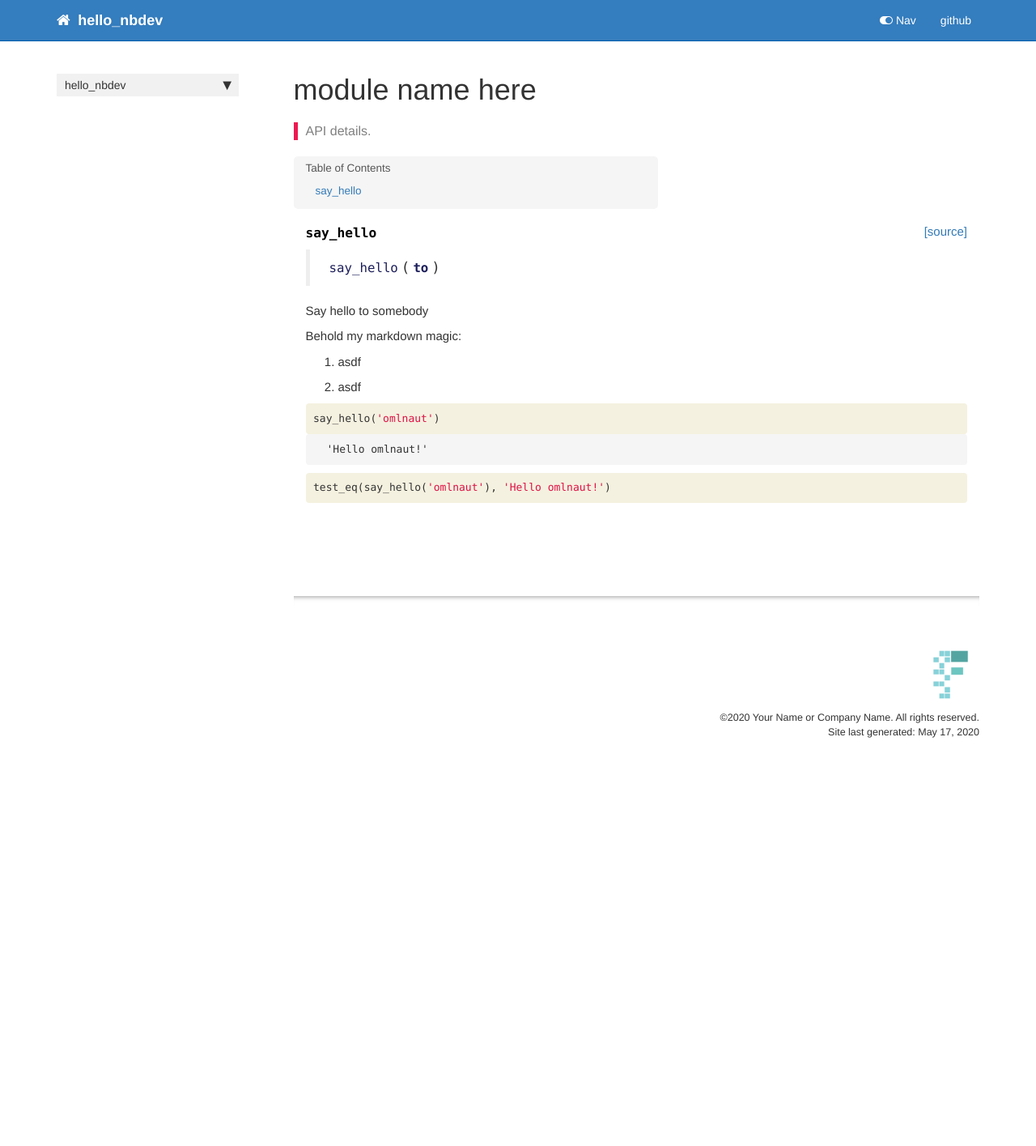
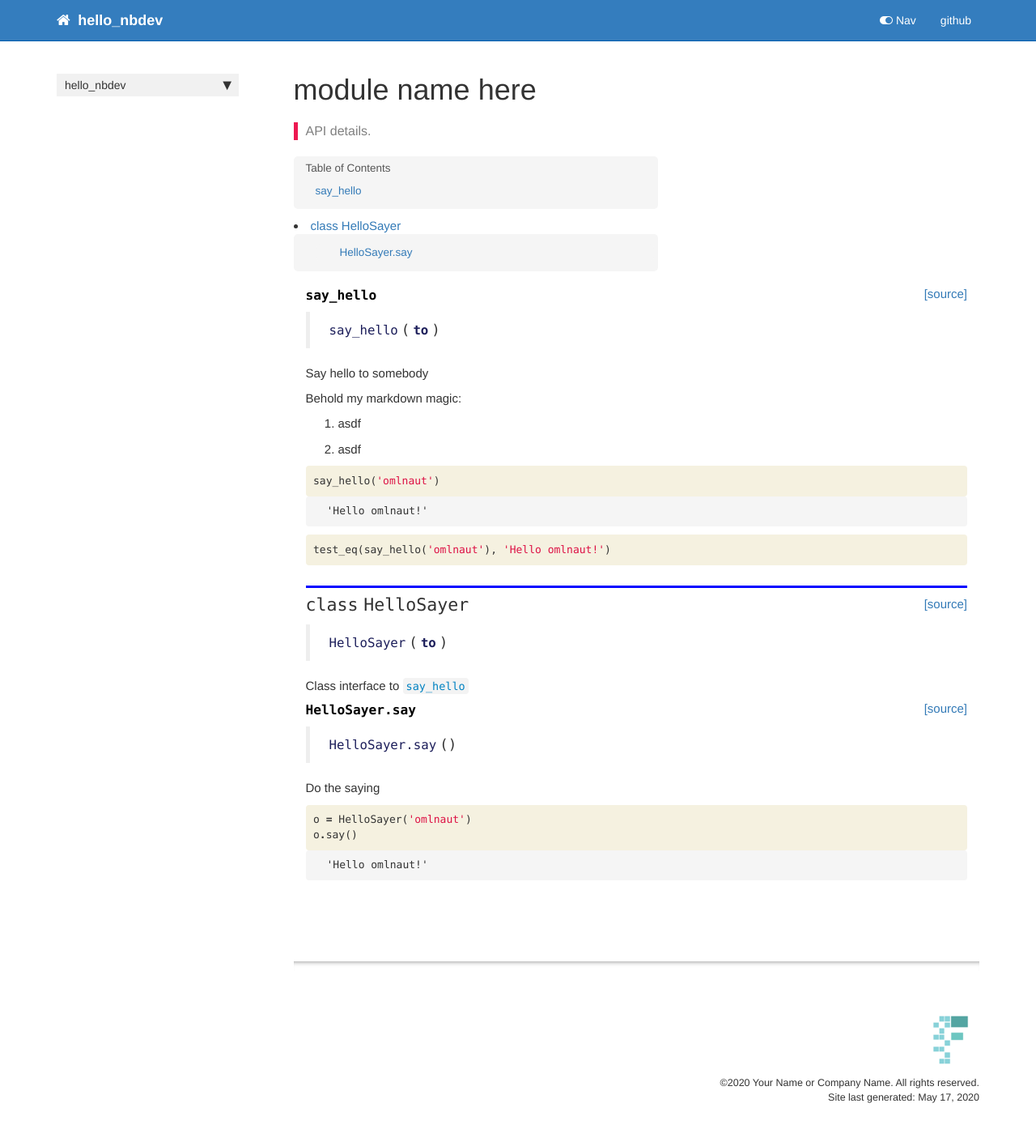
Before and after one commit to omlnaut/hello_nbdev, a Jekyll site: the page built from docs/core.html, in a window 1280 px wide. Shown: the whole page at 81% size. Built offline with Jekyll 4.4.1, drawn with Linux system fonts in a browser that asks for light colours; nearby versions of some CDN libraries; comment, search, counter and statistics services are not loaded; before the commit the page ends 964 px from its top, so only the background shows below that.

Commit message:
added example class

```diff
--- a/docs/core.html
+++ b/docs/core.html
@@ -120,4 +120,95 @@ description: "API details."
 </div>
     {% endraw %}
 
+    {% raw %}
+
+<div class="cell border-box-sizing code_cell rendered">
+
 </div>
+    {% endraw %}
+
+    {% raw %}
+
+<div class="cell border-box-sizing code_cell rendered">
+
+<div class="output_wrapper">
+<div class="output">
+
+<div class="output_area">
+
+
+<div class="output_markdown rendered_html output_subarea ">
+<h2 id="HelloSayer" class="doc_header"><code>class</code> <code>HelloSayer</code><a href="https://github.com/omlnaut/hello_nbdev/tree/master/hello_nbdev/core.py#L11" class="source_link" style="float:right">[source]</a></h2><blockquote><p><code>HelloSayer</code>(<strong><code>to</code></strong>)</p>
+</blockquote>
+<p>Class interface to <a href="/hello_nbdev/core#say_hello"><code>say_hello</code></a></p>
+
+</div>
+
+</div>
+
+</div>
+</div>
+
+</div>
+    {% endraw %}
+
+    {% raw %}
+
+<div class="cell border-box-sizing code_cell rendered">
+
+<div class="output_wrapper">
+<div class="output">
+
+<div class="output_area">
+
+
+<div class="output_markdown rendered_html output_subarea ">
+<h4 id="HelloSayer.say" class="doc_header"><code>HelloSayer.say</code><a href="https://github.com/omlnaut/hello_nbdev/tree/master/hello_nbdev/core.py#L14" class="source_link" style="float:right">[source]</a></h4><blockquote><p><code>HelloSayer.say</code>()</p>
+</blockquote>
+<p>Do the saying</p>
+
+</div>
+
+</div>
+
+</div>
+</div>
+
+</div>
+    {% endraw %}
+
+    {% raw %}
+
+<div class="cell border-box-sizing code_cell rendered">
+<div class="input">
+
+<div class="inner_cell">
+    <div class="input_area">
+<div class=" highlight hl-ipython3"><pre><span></span><span class="n">o</span> <span class="o">=</span> <span class="n">HelloSayer</span><span class="p">(</span><span class="s1">&#39;omlnaut&#39;</span><span class="p">)</span>
+<span class="n">o</span><span class="o">.</span><span class="n">say</span><span class="p">()</span>
+</pre></div>
+
+    </div>
+</div>
+</div>
+
+<div class="output_wrapper">
+<div class="output">
+
+<div class="output_area">
+
+
+
+<div class="output_text output_subarea output_execute_result">
+<pre>&#39;Hello omlnaut!&#39;</pre>
+</div>
+
+</div>
+
+</div>
+</div>
+
+</div>
+    {% endraw %}
+
+</div>
--- a/hello_nbdev/_nbdev.py
+++ b/hello_nbdev/_nbdev.py
@@ -2,7 +2,8 @@
 
 __all__ = ["index", "modules", "custom_doc_links", "git_url"]
 
-index = {"say_hello": "00_core.ipynb"}
+index = {"say_hello": "00_core.ipynb",
+         "HelloSayer": "00_core.ipynb"}
 
 modules = ["core.py"]
 
```
Also changed, not shown: docs/index.html (+17 -0 lines), hello_nbdev/core.py (+9 -1 lines), README.md, 2 other files.
